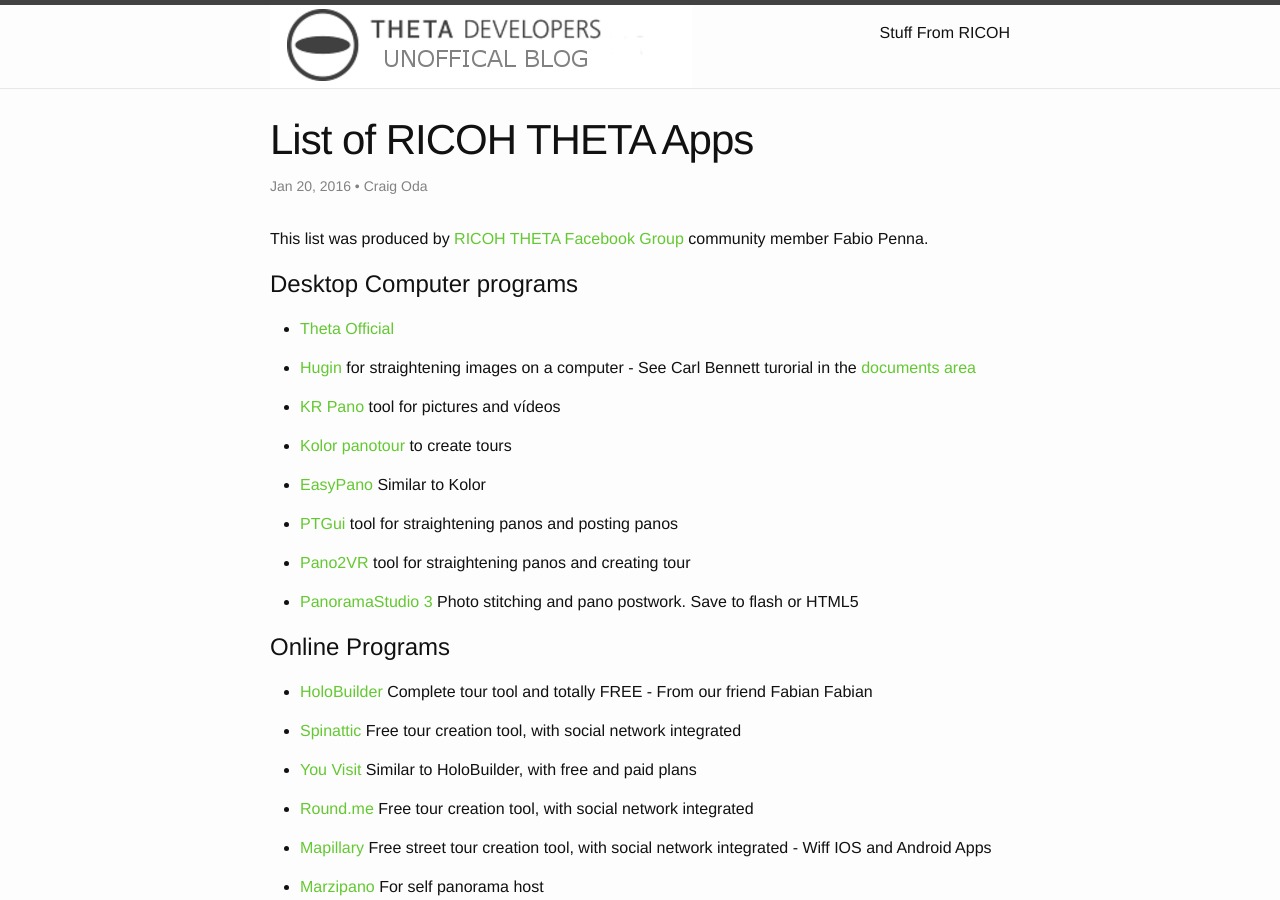
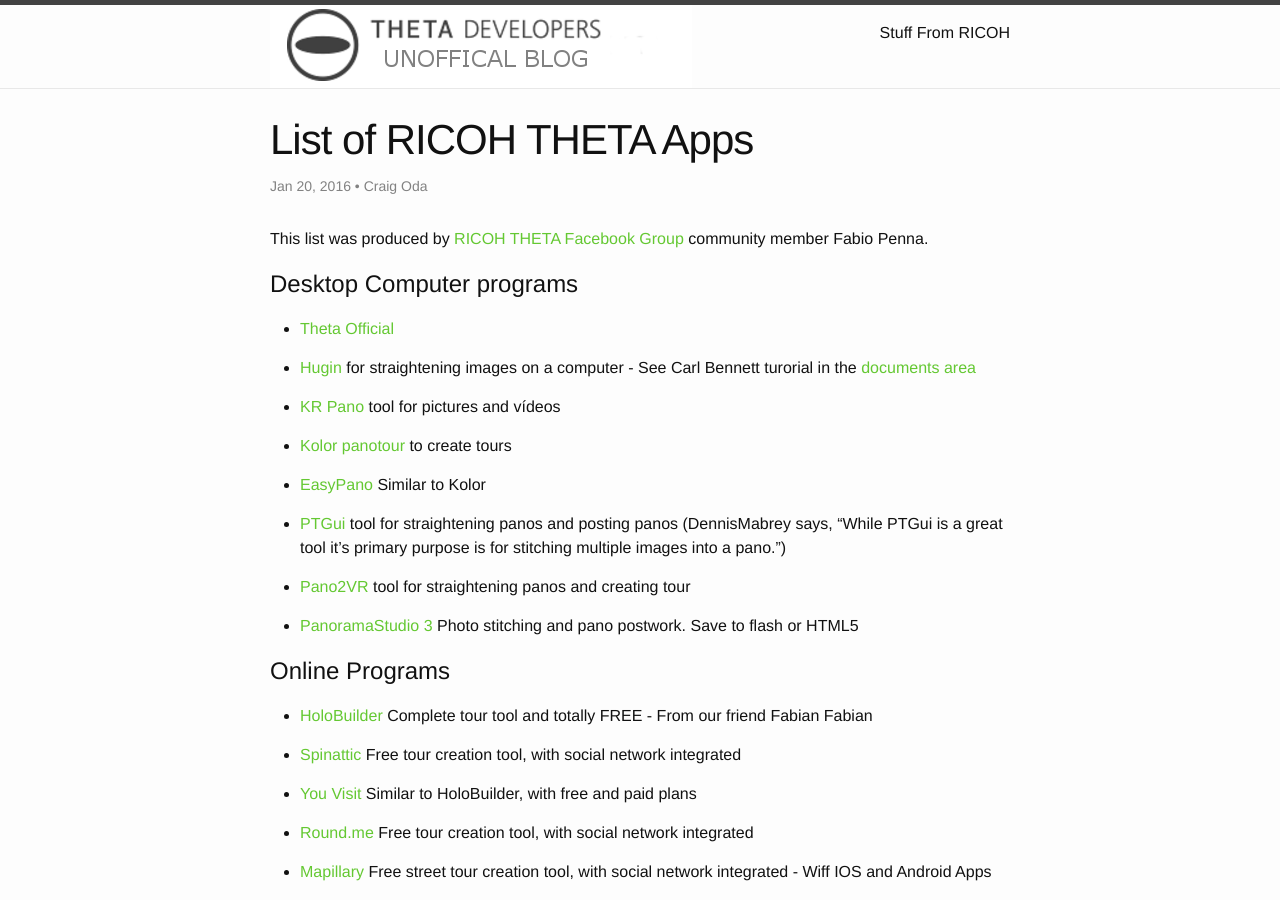
Before and after one commit to theta360developers/blog, a Jekyll site: the page built from _posts/2016-01-20-list-of-theta-apps.md, in a window 1280 px wide and 900 px high. Built offline with Jekyll 4.4.1, drawn with Linux system fonts in a browser that asks for light colours.

Commit message:
Added first comment

```diff
--- a/_posts/2016-01-20-list-of-theta-apps.md
+++ b/_posts/2016-01-20-list-of-theta-apps.md
@@ -22,7 +22,7 @@
 
 * [EasyPano](http://www.easypano.com/) Similar to Kolor
 
-* [PTGui](http://www.ptgui.com) tool for straightening panos and posting panos
+* [PTGui](http://www.ptgui.com) tool for straightening panos and posting panos (DennisMabrey says, "While PTGui is a great tool it's primary purpose is for stitching multiple images into a pano.")
 
 
 * [Pano2VR](http://ggnome.com) tool for straightening panos and creating tour
```
